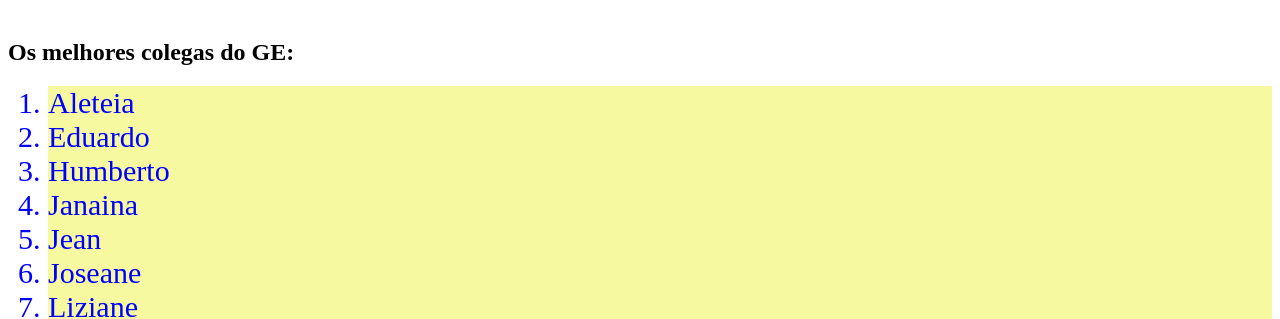
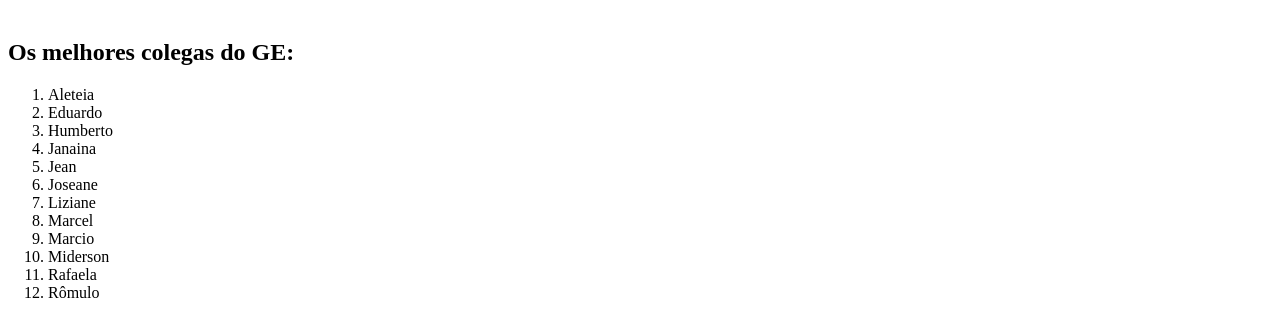
Before and after one commit to romulopena/quinta-18-08, a plain HTML site: page index.html in a window 1280 px wide. Shown: the part 506-825 px from the top of the page. Drawn offline with Linux system fonts and the light colour scheme.

Commit message:
no format

```diff
--- a/style.css
+++ b/style.css
@@ -11,8 +11,5 @@ h1{
 }
 
 .lista-centralizada{
-    list-style-position: center ;
-    font-size: 30px;
-    background: rgba(234, 238, 5, 0.377);
-    color: blue;
+
 }
```
